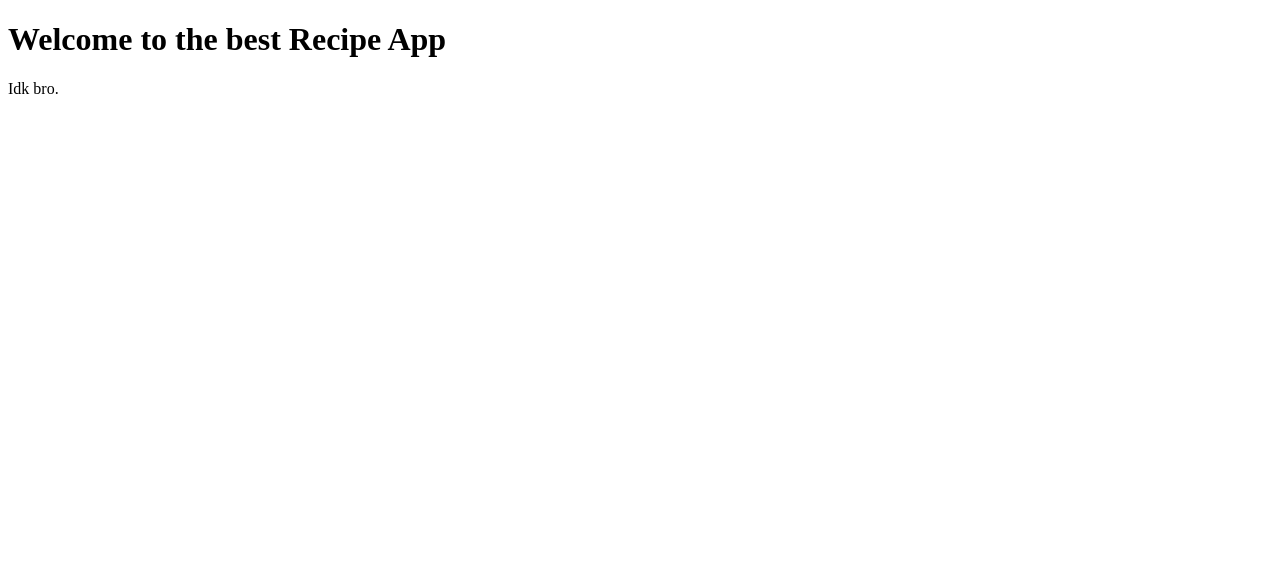
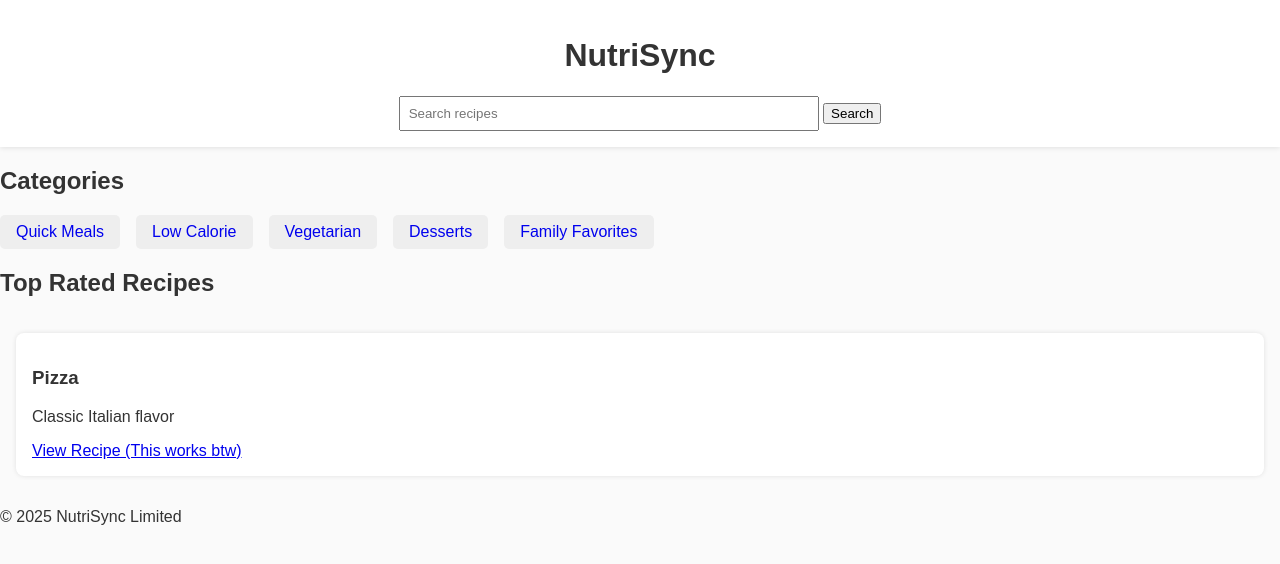
Before and after one commit to mahirazabin/NutriSync, a Flask app: page / in a window 1280 px wide. Shown: the top 564 px of the page. Run offline with Flask 3, Linux system fonts and the light colour scheme.

Commit message:
Improve Main Page + Add basic Styling

```diff
--- a/static/style.css
+++ b/static/style.css
@@ -0,0 +1,52 @@
+body {
+    font-family: sans-serif;
+    margin: 0;
+    padding: 0;
+    background: #fafafa;
+    color: #333;
+  }
+
+  header {
+    background: #fff;
+    padding: 1rem;
+    text-align: center;
+    box-shadow: 0 1px 5px rgba(0,0,0,0.1);
+  }
+
+  .search-bar {
+    margin-top: 0.5rem;
+  }
+
+  .search-bar input {
+    padding: 0.5rem;
+    width: 60%;
+    max-width: 400px;
+  }
+
+  .category-grid {
+    display: flex;
+    flex-wrap: wrap;
+    gap: 1rem;
+    margin: 1rem 0;
+  }
+
+  .category-grid a {
+    padding: 0.5rem 1rem;
+    background: #eee;
+    border-radius: 5px;
+    text-decoration: none;
+  }
+
+  .recipe-cards {
+    display: grid;
+    grid-template-columns: repeat(auto-fit, minmax(250px, 1fr));
+    gap: 1rem;
+    padding: 1rem;
+  }
+
+  .card {
+    background: white;
+    padding: 1rem;
+    border-radius: 8px;
+    box-shadow: 0 0 5px rgba(0,0,0,0.1);
+  }
--- a/templates/index.html
+++ b/templates/index.html
@@ -1,11 +1,47 @@
 <!DOCTYPE html>
-<html>
+<html lang="en">
 <head>
+  <meta charset="UTF-8">
+  <meta name="viewport" content="width=device-width, initial-scale=1.0">
   <title>NutriSync</title>
+  <link rel="stylesheet" href="/static/style.css">
 </head>
 <body>
-  <h1>Welcome to the best Recipe App</h1>
-  <p>Idk bro</code>.</p>
+  <header>
+    <h1>NutriSync</h1>
+    <form method="GET" action="/search" class="search-bar">
+      <input type="text" name="q" placeholder="Search recipes" />
+      <button type="submit">Search</button>
+    </form>
+  </header>
 
+  <main>
+    <section class="categories">
+      <h2>Categories</h2>
+      <div class="category-grid">
+        <a href="/category/quick-meals">Quick Meals</a>
+        <a href="/category/low-calorie">Low Calorie</a>
+        <a href="/category/vegetarian">Vegetarian</a>
+        <a href="/category/desserts">Desserts</a>
+        <a href="/category/family-favorites">Family Favorites</a>
+      </div>
+    </section>
+
+    <section class="featured">
+      <h2>Top Rated Recipes</h2>
+      <div class="recipe-cards">
+        <!-- Will be changed to dynamic display later -->
+        <div class="card">
+          <h3>Pizza</h3>
+          <p>Classic Italian flavor</p>
+          <a href="/recipes/2">View Recipe (This works btw)</a>
+        </div>
+      </div>
+    </section>
+  </main>
+
+  <footer>
+    <p>&copy; 2025 NutriSync Limited</p>
+  </footer>
 </body>
 </html>
```
